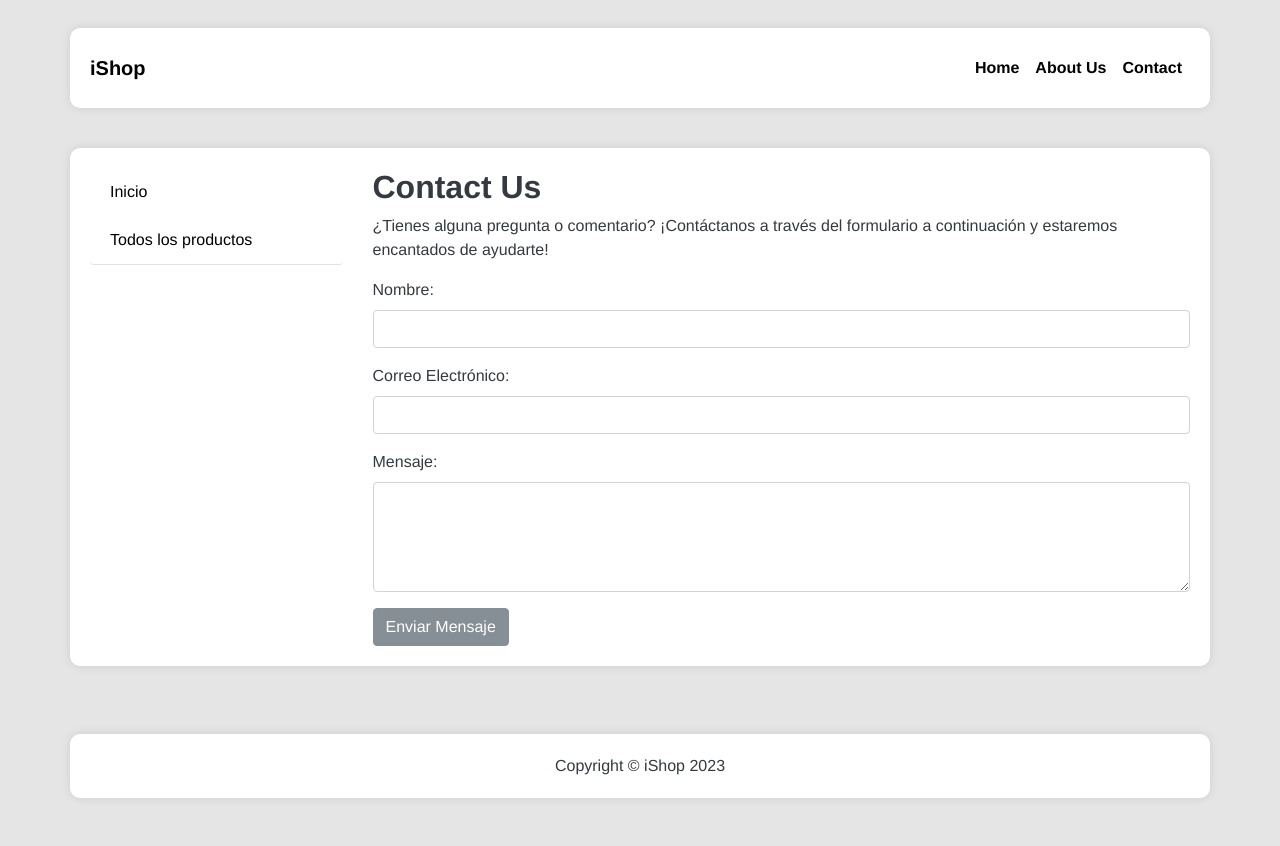
After one commit to MiguelSarmientoo/ishopsarmiento, a Django app: page /applab06/contact/ in a window 1280 px wide. The commit adds this page. Run offline with Django 4.2, Linux system fonts and the light colour scheme; some libraries are stand-ins or nearby versions.

Commit message:
nuevo commit

```diff
--- /dev/null
+++ b/lab06/applab06/templates/contact.html
@@ -0,0 +1,26 @@
+{% extends "layout.html" %}
+{% block content %}
+    <div class="row">
+        <div class="col-lg-12">
+            <h2 class="font-weight-bold">Contact Us</h2>
+            <p>¿Tienes alguna pregunta o comentario? ¡Contáctanos a través del formulario a continuación y estaremos encantados de ayudarte!</p>
+
+            <form action="#" method="post">
+                {% csrf_token %}
+                <div class="form-group">
+                    <label for="name">Nombre:</label>
+                    <input type="text" class="form-control" id="name" name="name" required>
+                </div>
+                <div class="form-group">
+                    <label for="email">Correo Electrónico:</label>
+                    <input type="email" class="form-control" id="email" name="email" required>
+                </div>
+                <div class="form-group">
+                    <label for="message">Mensaje:</label>
+                    <textarea class="form-control" id="message" name="message" rows="4" required></textarea>
+                </div>
+                <button type="submit" class="btn btn-secondary">Enviar Mensaje</button>
+            </form>
+        </div>
+    </div>
+{% endblock %}
--- a/lab06/applab06/templates/layout.html
+++ b/lab06/applab06/templates/layout.html
@@ -12,20 +12,20 @@
         body {
             font-family: 'Helvetica Neue', Helvetica, Arial, sans-serif;
             background-color: #e5e5e5;
-            color: #343a40 !important; /* Agregado !important para incrementar especificidad */
+            color: #343a40 !important;
         }
 
         .list-group-item {
             background-color: #fff;
             border: none;
             border-bottom: 1px solid #dee2e6;
-            color: #000000 !important; /* Agregado !important para incrementar especificidad */
+            color: #000000 !important;
             transition: background-color 0.3s, color 0.3s;
         }
 
         .navbar {
-            background-color: transparent; /* Cambiado a fondo transparente */
-            box-shadow: none; /* Quitado el sombreado */
+            background-color: transparent;
+            box-shadow: none;
         }
 
         .navbar-brand,
@@ -41,7 +41,7 @@
         }
 
         .navbar-nav .nav-link:hover {
-            color: #007bff !important; /* Agregado !important para incrementar especificidad */
+            color: #007bff !important;
         }
 
         .container {
@@ -62,7 +62,6 @@
 </head>
 <body>
 
-    <!-- Navigation -->
     <nav class="navbar navbar-expand-lg fixed-top custom-navbar">
       <div class="container">
           <a class="navbar-brand" href="#">iShop</a>
@@ -73,62 +72,41 @@
           <div class="collapse navbar-collapse" id="navbarResponsive">
             <ul class="navbar-nav ml-auto">
                 <li class="nav-item active">
-                      <a class="nav-link" href="#">Home <span class="sr-only">(current)</span></a>
+                    <a class="nav-link" href="{% url 'index' %}">Home <span class="sr-only">(current)</span></a>
                 </li>
                 <li class="nav-item">
-                      <a class="nav-link" href="#">Shop</a>
+                    <a class="nav-link" href="{% url 'about' %}">About Us</a>
                 </li>
                 <li class="nav-item">
-                      <a class="nav-link" href="#">About Us</a>
-                  </li>
-                  <li class="nav-item">
-                      <a class="nav-link" href="#">Contact</a>
+                    <a class="nav-link" href="{% url 'contact' %}">Contact</a>
                 </li>
             </ul>
           </div>
       </div>
   </nav>
     <br><br><br>
-    <!-- Page Content -->
     <div class="container">
-
         <div class="row">
-
             <div class="col-lg-3">
-                <h1 class="my-4">Menú:</h1>
-
                 <div class="list-group">
-                    <a href="#" class="list-group-item">Iphone</a>
-                    <a href="#" class="list-group-item">Smartwatch</a>
-                    <a href="#" class="list-group-item">Macbooks</a>
+                    <a href="{% url 'index' %}" class="list-group-item">Inicio</a>
+                    <a href="{% url 'lista_productos' %}" class="list-group-item">Todos los productos</a>
+                        {% for categoria in categorias %}
+                            <a href="{% url 'lista_productos' %}?categoria={{ categoria.nombre }}" class="list-group-item">{{ categoria.nombre }}</a>
+                        {% endfor %}
                 </div>
             </div>
-            <!-- /.col-lg-3 -->
-
             <div class="col-lg-9">
-
-                <!-- Block Content -->
                 {% block content %}{% endblock %}
-                <!-- /Block Content -->
-
             </div>
-            <!-- /.col-lg-9 -->
-
         </div>
-        <!-- /.row -->
-
     </div>
-    <!-- /.container -->
-
-    <!-- Footer -->
     <footer class="py-5">
         <div class="container">
             <p class="m-0">Copyright &copy; iShop 2023</p>
         </div>
-        <!-- /.container -->
     </footer>
 
-    <!-- Bootstrap core JavaScript -->
     <script src="{% static 'vendor/jquery/jquery.min.js' %}"></script>
     <script src="{% static 'vendor/bootstrap/js/bootstrap.bundle.min.js' %}"></script>
 
--- a/lab06/applab06/urls.py
+++ b/lab06/applab06/urls.py
@@ -3,8 +3,12 @@ from .import views
 
 urlpatterns = [
     path('', views.index, name='index'),
+    path('lista_productos/', views.lista_productos, name='lista_productos'),
     path('producto/<int:producto_id>/', views.producto, name='detalles_producto'),  # Cambiar a 'producto'
     path('producto/', views.producto, name='nuevo_producto'),
     path('editar/<int:producto_id>/', views.editar_producto, name='editar_producto'),
     path('eliminar/<int:producto_id>/', views.eliminar_producto, name='eliminar_producto'),
+    path('about/', views.about, name='about'),
+    path('contact/', views.contact, name='contact'),
+
 ]
--- a/lab06/applab06/views.py
+++ b/lab06/applab06/views.py
@@ -6,8 +6,9 @@ from django.http import HttpResponseRedirect
 from django.urls import reverse
 
 def index(request):
+    categorias = Categoria.objects.all()
     product_list = Producto.objects.order_by('nombre')
-    context = {'product_list': product_list}
+    context = {'product_list': product_list, 'categorias': categorias}
     return render(request, 'index.html', context)
 
 def producto(request):
@@ -53,17 +54,20 @@ def editar_producto(request, producto_id):
 
         # Verificar si se proporcionó una nueva imagen
         if 'image' in request.FILES:
+            # Eliminar la imagen anterior antes de guardar la nueva
+            if producto.image:
+                producto.image.delete()
+
+            # Guardar la nueva imagen
             producto.image = request.FILES['image']
 
         # Guardar los cambios en la base de datos
         producto.save()
 
-        # Imprimir un mensaje para verificar que llegó aquí
-        print("Cambios guardados exitosamente")
-
         return redirect('index')
 
-    context = {'producto': producto}
+    categorias = Categoria.objects.all()
+    context = {'producto': producto, 'categorias': categorias}
     return render(request, 'editar_producto.html', context)
 
 def eliminar_producto(request, producto_id):
@@ -75,3 +79,26 @@ def eliminar_producto(request, producto_id):
 
     # Redirigir a la página principal después de la eliminación
     return HttpResponseRedirect(reverse('index'))
+
+def lista_productos(request):
+    categoria_filtrada = request.GET.get('categoria')
+
+    if categoria_filtrada:
+        productos = Producto.objects.filter(categoria__nombre=categoria_filtrada)
+    else:
+        productos = Producto.objects.all()
+
+    categorias = Categoria.objects.all()
+
+    context = {
+        'productos': productos,
+        'categorias': categorias,
+    }
+
+    return render(request, 'lista_productos.html', context)
+
+def about(request):
+    return render(request, 'about.html')
+
+def contact(request):
+    return render(request, 'contact.html')
```
Also changed, not shown: lab06/applab06/templates/about.html (added, +15 -0 lines), lab06/applab06/templates/lista_productos.html (added, +20 -0 lines), lab06/db.sqlite3, lab06/media/media/images/imagen_2023-10-06_020229019.png (added), lab06/media/media/images/imagen_2023-10-06_020340673.png (added), lab06/media/media/images/imagen_2023-10-06_020446544.png (added), lab06/media/media/images/imagen_2023-10-06_020518628.png (added), lab06/media/media/images/imagen_2023-10-06_020544464.png (added). Lines whose indentation alone changed are shown as unchanged.
